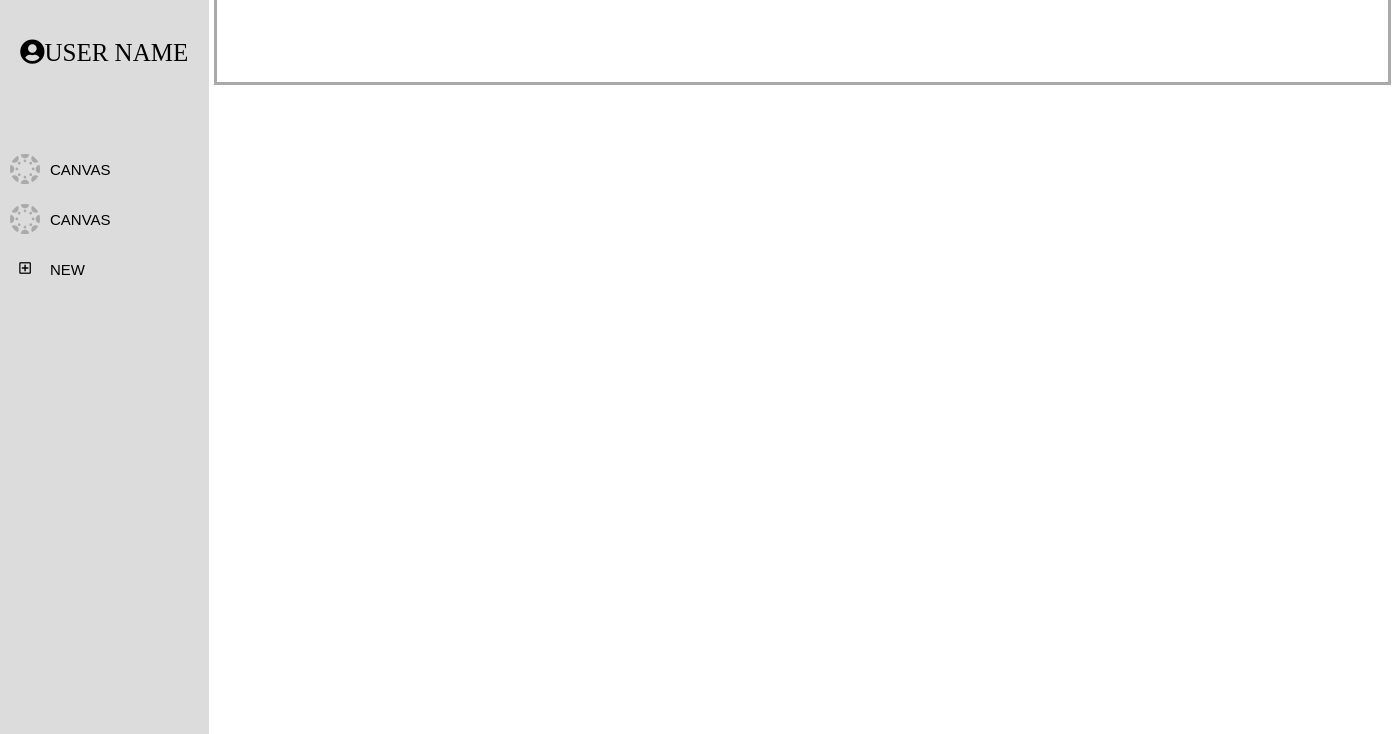
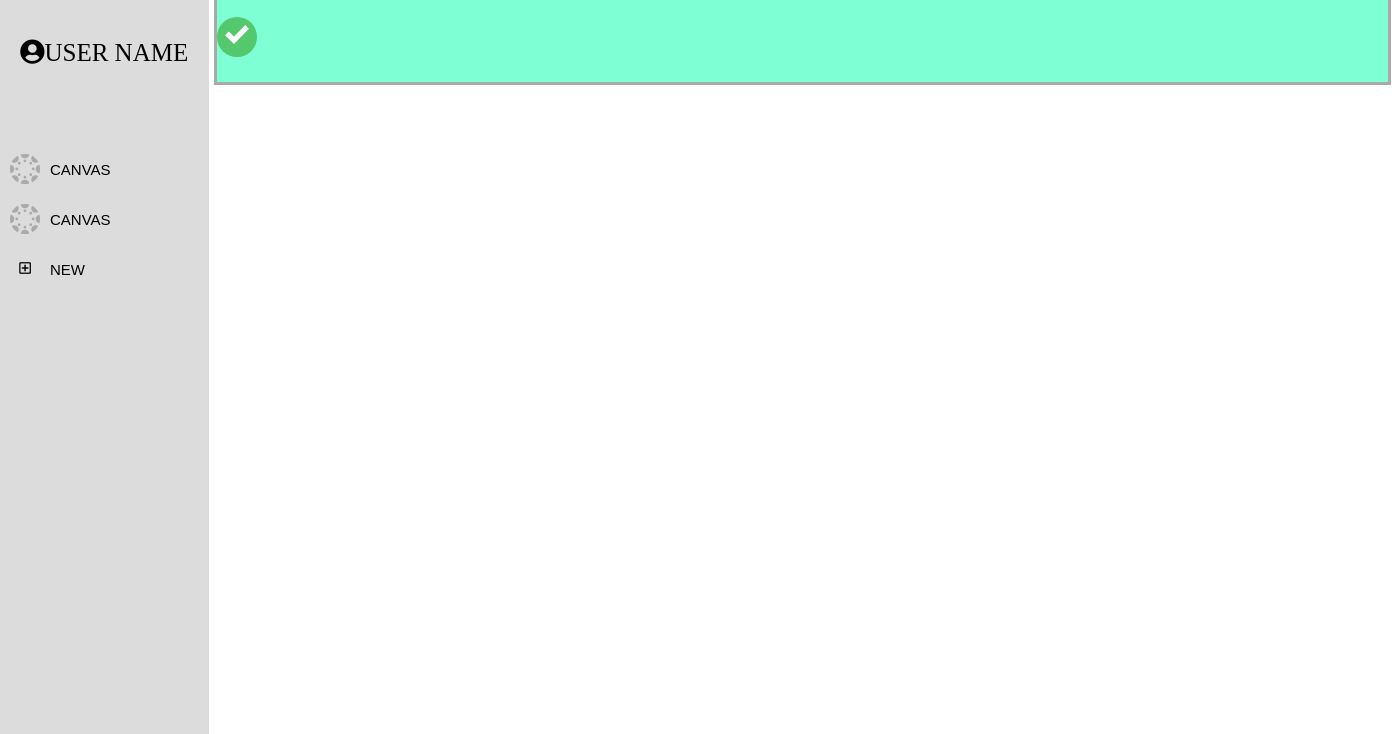
Before and after one commit to sakurasoso/homeworkReminder, an Electron app: page src/html/index.html in a window 1400 px wide. Shown: the part 66-800 px from the top of the page. Drawn offline with Linux system fonts and the light colour scheme.

Commit message:
20200308002

```diff
--- a/src/css/main.css
+++ b/src/css/main.css
@@ -149,5 +149,21 @@ ol {
     width: 100%;
     min-height: 90px;
     border: solid 3px #aaaaaa;
+    background-color: aquamarine;
+    display: flex;
+    align-items: center;
+}
+
+.check_mark_outside{
+    height: 40px;
+    width: 40px;
+    border-radius: 50%;
+    background-color: rgb(83, 200, 108);
+    display: flex;
+    align-items: center;
+    justify-content: center;
+}
+.check_mark_inside svg{
+    fill: white;
 
 }
--- a/src/html/index.html
+++ b/src/html/index.html
@@ -57,6 +57,14 @@
         <div class="todo_con_outside">
             <div class="todo_con_inside">
                 <div class = "reminder_con">
+                    <div class="reminder_check_mark_con">
+                        <div class="check_mark_outside">
+                            <div class="check_mark_inside">
+                                <svg xmlns="http://www.w3.org/2000/svg" width="24" height="24" viewBox="0 0 24 24"><path d="M20.285 2l-11.285 11.567-5.286-5.011-3.714 3.716 9 8.728 15-15.285z"/></svg>
+                            </div>
+                        </div>
+                    </div>
+                    <div class="reminder_detail_con"></div>
 
                 </div>
             </div>
```
